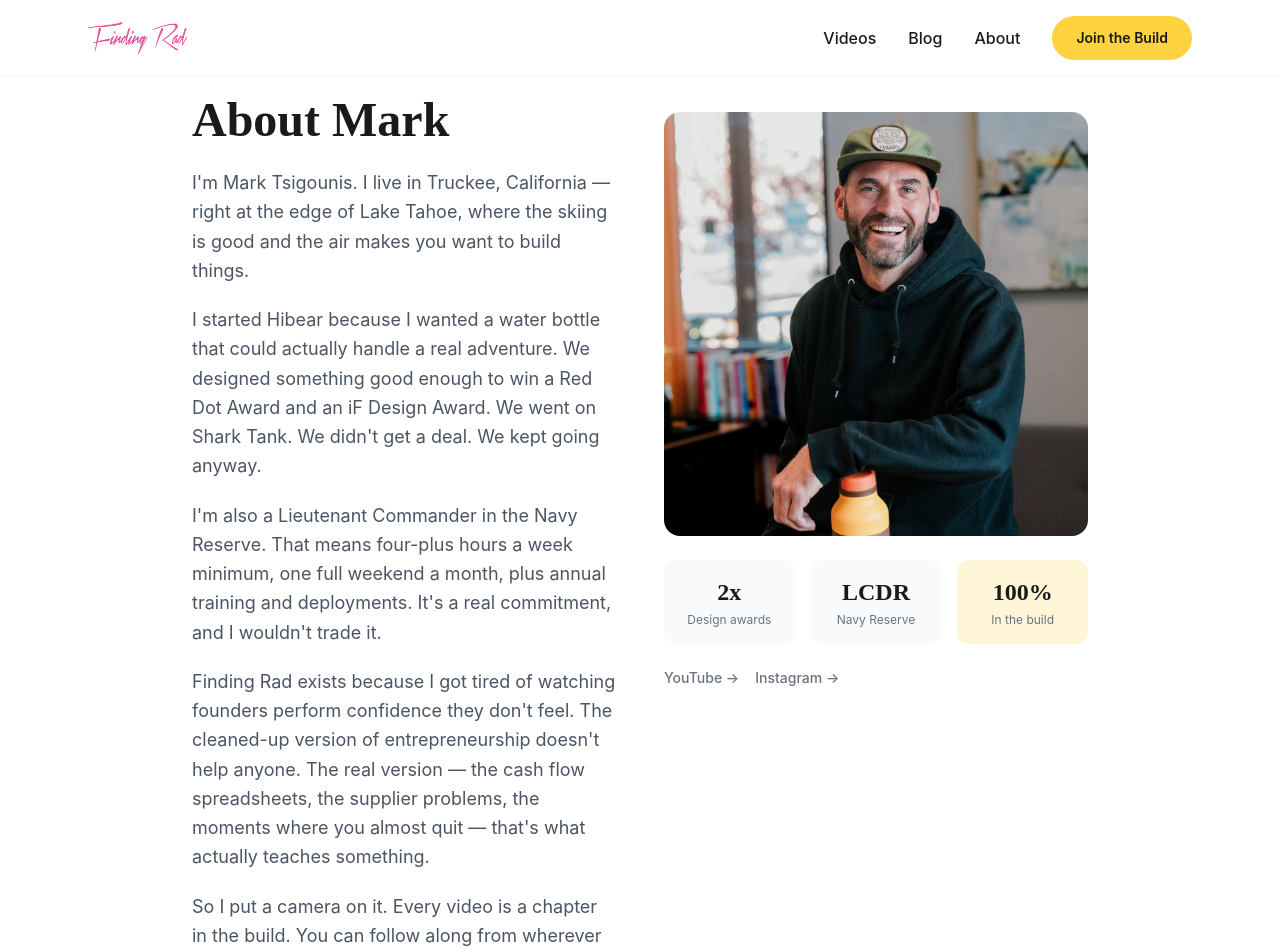
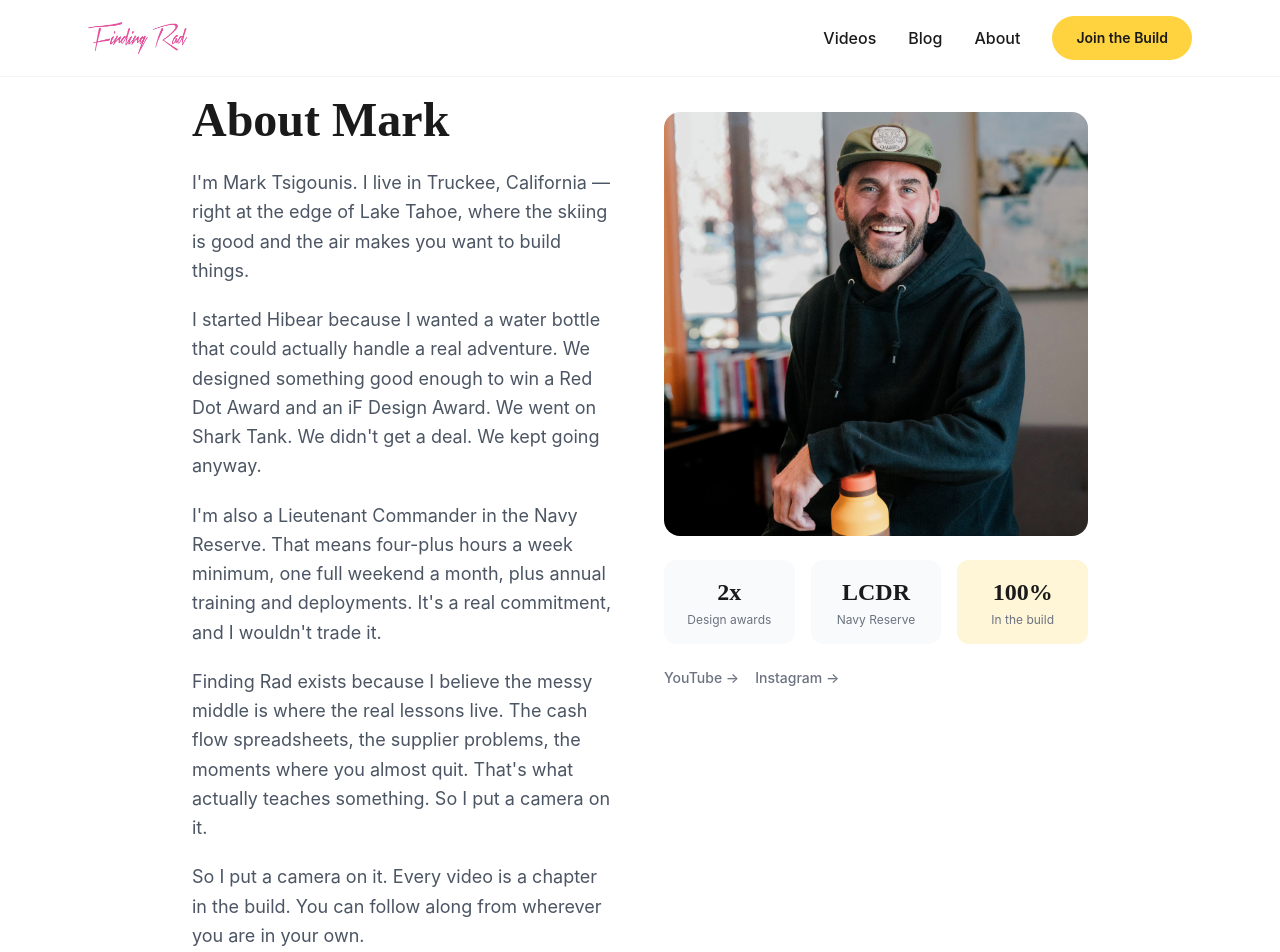
Before and after one commit to MarkosPollo/FindingRad, a Next.js app: page /about in a window 1280 px wide. Shown: the top 952 px of the page. Built offline with nearby package versions, Linux system fonts and the light colour scheme.

Commit message:
Fix about page: no punching at other founders

```diff
--- a/app/about/page.tsx
+++ b/app/about/page.tsx
@@ -40,12 +40,10 @@ export default function AboutPage() {
               </p>
 
               <p>
-                Finding Rad exists because I got tired of watching founders
-                perform confidence they don&apos;t feel. The cleaned-up version
-                of entrepreneurship doesn&apos;t help anyone. The real version
-                — the cash flow spreadsheets, the supplier problems, the
-                moments where you almost quit — that&apos;s what actually
-                teaches something.
+                Finding Rad exists because I believe the messy middle is where
+                the real lessons live. The cash flow spreadsheets, the supplier
+                problems, the moments where you almost quit. That&apos;s what
+                actually teaches something. So I put a camera on it.
               </p>
 
               <p>
```
